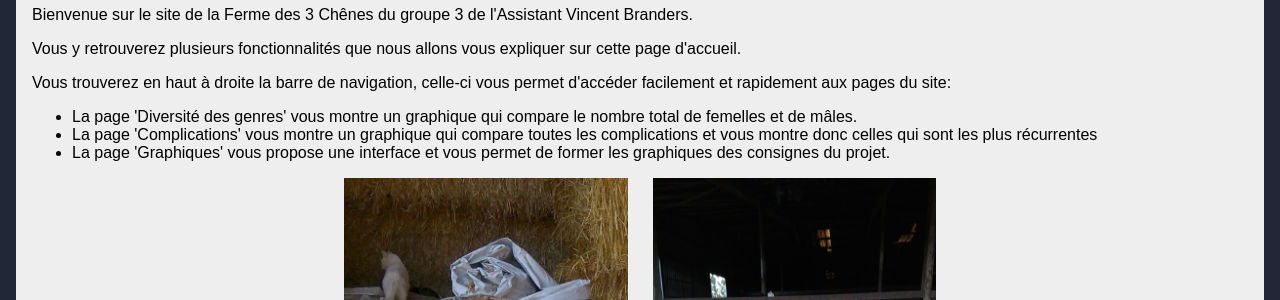
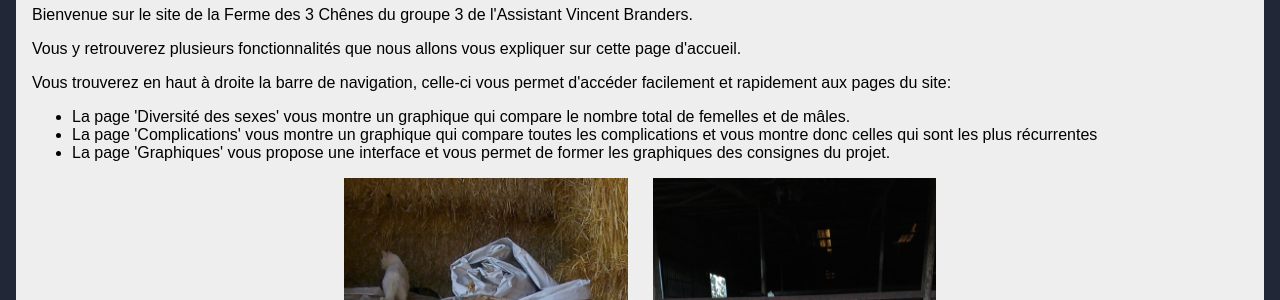
Before and after one commit to Yonyc/p2, a Python web app: template templates/auth/index.html in a window 1280 px wide. Shown: the part 184-484 px from the top of the page. Run offline with Jinja, Linux system fonts and the light colour scheme; the template is opened without the code that fills it, so the values that code supplies are empty; some libraries are stand-ins or nearby versions.

Commit message:
Fix missed corrections

```diff
--- a/templates/auth/index.html
+++ b/templates/auth/index.html
@@ -15,7 +15,7 @@
     <p>Vous trouverez en haut à droite la barre de navigation, celle-ci vous permet d'accéder facilement et rapidement aux pages du site:</p>
 
     <ul>
-        <li>La page 'Diversité des genres' vous montre un graphique qui compare le nombre total de femelles et de mâles.</li>
+        <li>La page 'Diversité des sexes' vous montre un graphique qui compare le nombre total de femelles et de mâles.</li>
         <li>La page 'Complications' vous montre un graphique qui compare toutes les complications et vous montre donc celles qui sont les plus récurrentes</li>
         <li>La page 'Graphiques' vous propose une interface et vous permet de former les graphiques des consignes du projet.</li>
     </ul>
```
